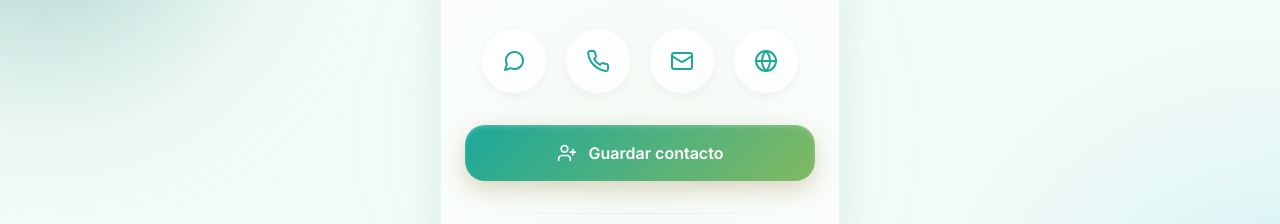
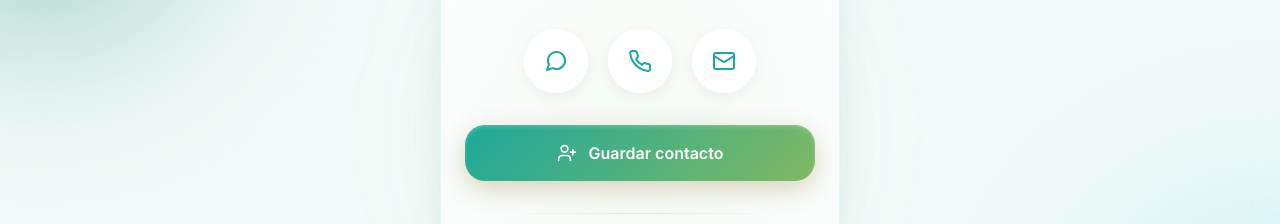
Before and after one commit to FranAC18/TarjetaUrquizo, a plain HTML site: page index.html in a window 1280 px wide. Shown: the part 361-585 px from the top of the page. Drawn offline with Linux system fonts and the light colour scheme.

```diff
--- a/data.js
+++ b/data.js
@@ -15,7 +15,6 @@
         whatsappMessage: "Hola, me gustaría obtener más información sobre sus servicios.",
         company: "Podovyda",
         note: "Clínica Podológica",
-        url: "www.podovyda.com",
         address: "Calle Río Chimbo y Echandía, Santo Domingo, Ecuador", // Texto para SEO
         googleMapsEmbed: "https://www.google.com/maps/embed?pb=!1m18!1m12!1m3!1d352.6500190630828!2d-79.16343965067671!3d-0.2526918803426913!2m3!1f0!2f0!3f0!3m2!1i1024!2i768!4f13.1!3m3!1m2!1s0x91d54653d5535f29%3A0x36ef1819ac7d4bd0!2sC.%20Echandia%20%26%20C.%20Rio%20Chimbo%2C%20Santo%20Domingo!5e0!3m2!1ses!2sec!4v1774041092589!5m2!1ses!2sec"
     },
--- a/index.html
+++ b/index.html
@@ -23,6 +23,8 @@
     <link rel="preconnect" href="https://fonts.gstatic.com" crossorigin>
     <link href="https://fonts.googleapis.com/css2?family=Inter:wght@300;400;500;600;700;800&display=swap"
         rel="stylesheet">
+    <link rel="icon" type="image/png" href="assets/img/podovyda.png">
+    <link rel="apple-touch-icon" href="assets/img/podovyda.png">
 
     <link rel="stylesheet" href="style.css">
 </head>
--- a/script.js
+++ b/script.js
@@ -29,6 +29,7 @@
     document.getElementById('profile-description').textContent = cardData.profile.description;
 
     // 3. Acciones Rápidas (USANDO EL DICCIONARIO)
+
     const quickActionsContainer = document.getElementById('quick-actions');
     const waUrl = `https://wa.me/${cardData.contact.phone}?text=${encodeURIComponent(cardData.contact.whatsappMessage)}`;
 
@@ -36,7 +37,6 @@
         <a href="${waUrl}" target="_blank" class="action-btn" aria-label="WhatsApp">${LUCIDE_ICONS.whatsapp}</a>
         <a href="tel:+${cardData.contact.phone}" class="action-btn" aria-label="Llamar">${LUCIDE_ICONS.phone}</a>
         <a href="mailto:${cardData.contact.email}" class="action-btn" aria-label="Email">${LUCIDE_ICONS.mail}</a>
-        <a href="https://${cardData.contact.url.replace('https://','')}" target="_blank" class="action-btn" aria-label="Web">${LUCIDE_ICONS.globe}</a>
     `;
 
     // 4. Redes Sociales (USANDO EL DICCIONARIO)
```
